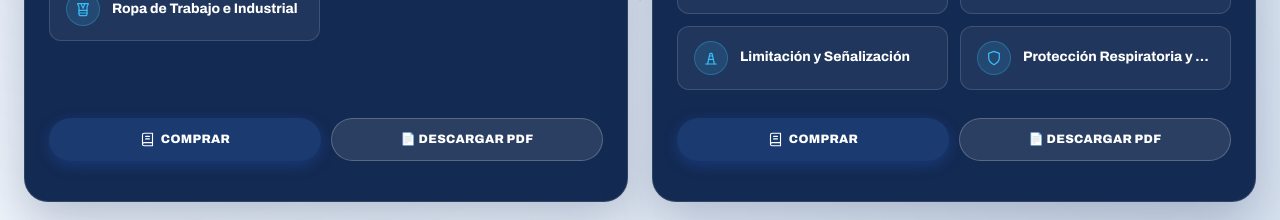
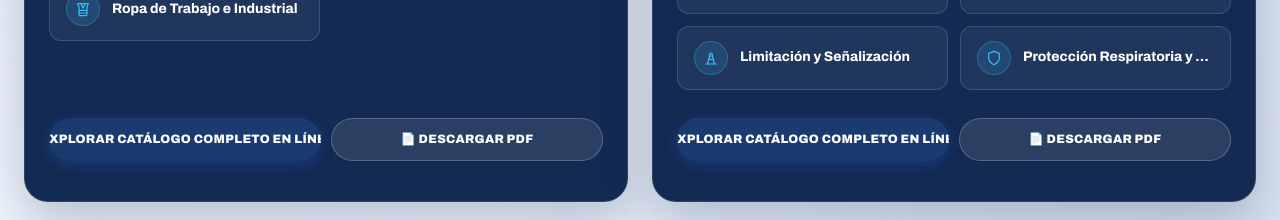
Before and after one commit to danieltrejomx/hupac-textiles-web, a Next.js app: page / in a window 1280 px wide. Shown: the part 1200-1420 px from the top of the page. Built offline with nearby package versions, Linux system fonts and the light colour scheme; no server answers.

Commit message:
fix: restaurar el texto del boton interno de las tarjetas a 'EXPLORAR CATÁLOGO COMPLETO EN LÍNEA' manteniendo 'Comprar' unicamente en el Hero

```diff
--- a/components/CatalogCarousel.tsx
+++ b/components/CatalogCarousel.tsx
@@ -172,7 +172,7 @@ export default function CatalogCarousel() {
                 title="Explorar Catálogo Completo en Línea"
               >
                 <IconCatalog size={15} color="#ffffff" />
-                <span>COMPRAR</span>
+                <span>EXPLORAR CATÁLOGO COMPLETO EN LÍNEA</span>
               </Link>
 
               <a
@@ -365,7 +365,7 @@ export default function CatalogCarousel() {
                 title="Explorar Catálogo Completo en Línea"
               >
                 <IconCatalog size={15} color="#ffffff" />
-                <span>COMPRAR</span>
+                <span>EXPLORAR CATÁLOGO COMPLETO EN LÍNEA</span>
               </Link>
 
               <a
```
